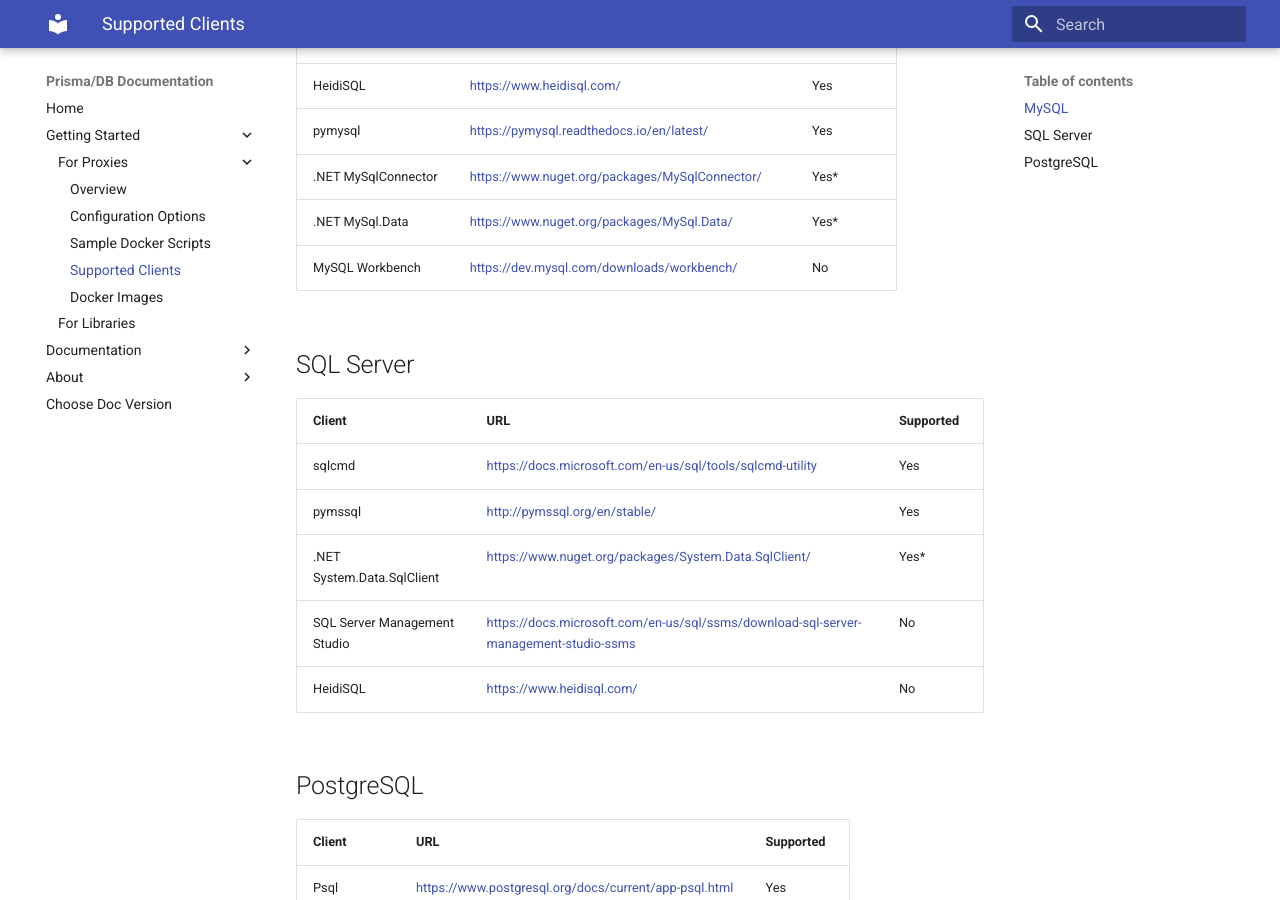
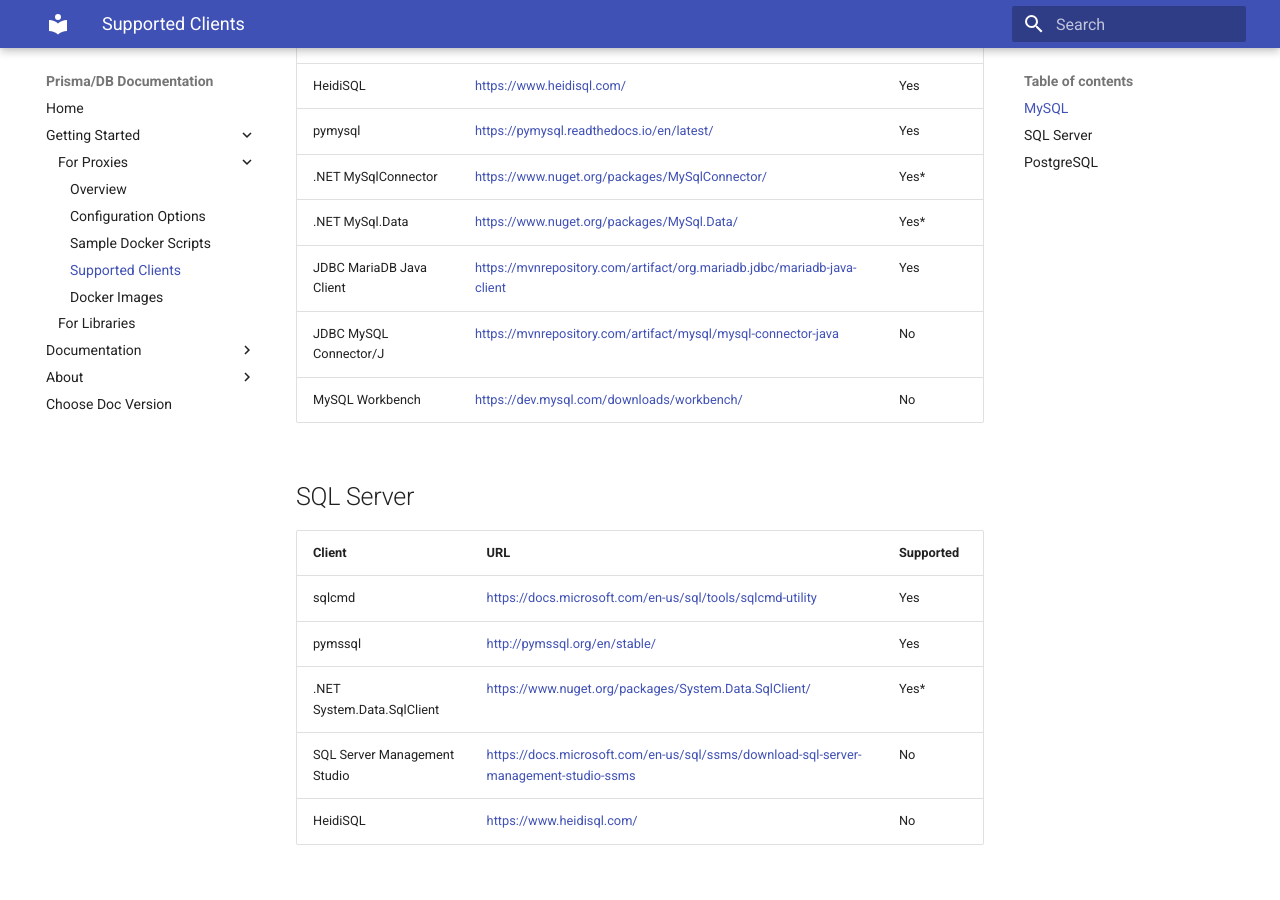
Before and after one commit to aprismatic/prismadb, an MkDocs documentation site: the page built from docs/supported-clients.md, in a window 1280 px wide and 900 px high, scrolled down 304 px. Built offline with MkDocs 1.6.1 and Material for MkDocs 9.7.7, drawn with Linux system fonts in a browser that asks for light colours.

Commit message:
Update supported clients

```diff
--- a/docs/supported-clients.md
+++ b/docs/supported-clients.md
@@ -2,15 +2,18 @@
 
 ## MySQL
 
-| Client              | URL                                                  | Supported |
-| ------------------- | ---------------------------------------------------- | --------- |
-| MySQL CLI           | <https://dev.mysql.com/doc/refman/8.0/en/mysql.html> | Yes       |
-| MySQL Shell         | <https://dev.mysql.com/downloads/shell/>             | Yes       |
-| HeidiSQL            | <https://www.heidisql.com/>                          | Yes       |
-| pymysql             | <https://pymysql.readthedocs.io/en/latest/>          | Yes       |
-| .NET MySqlConnector | <https://www.nuget.org/packages/MySqlConnector/>     | Yes\*     |
-| .NET MySql.Data     | <https://www.nuget.org/packages/MySql.Data/>         | Yes\*     |
-| MySQL Workbench     | <https://dev.mysql.com/downloads/workbench/>         | No        |
+| Client                   | URL                                                                       | Supported |
+| ------------------------ | ------------------------------------------------------------------------- | --------- |
+| MySQL CLI                | <https://dev.mysql.com/doc/refman/8.0/en/mysql.html>                      | Yes       |
+| MySQL Shell              | <https://dev.mysql.com/downloads/shell/>                                  | Yes       |
+| HeidiSQL                 | <https://www.heidisql.com/>                                               | Yes       |
+| pymysql                  | <https://pymysql.readthedocs.io/en/latest/>                               | Yes       |
+| .NET MySqlConnector      | <https://www.nuget.org/packages/MySqlConnector/>                          | Yes\*     |
+| .NET MySql.Data          | <https://www.nuget.org/packages/MySql.Data/>                              | Yes\*     |
+| JDBC MariaDB Java Client | <https://mvnrepository.com/artifact/org.mariadb.jdbc/mariadb-java-client> | Yes       |
+| JDBC MySQL Connector/J   | <https://mvnrepository.com/artifact/mysql/mysql-connector-java>           | No        |
+| MySQL Workbench          | <https://dev.mysql.com/downloads/workbench/>                              | No        |
+
 
 ## SQL Server
 
```
